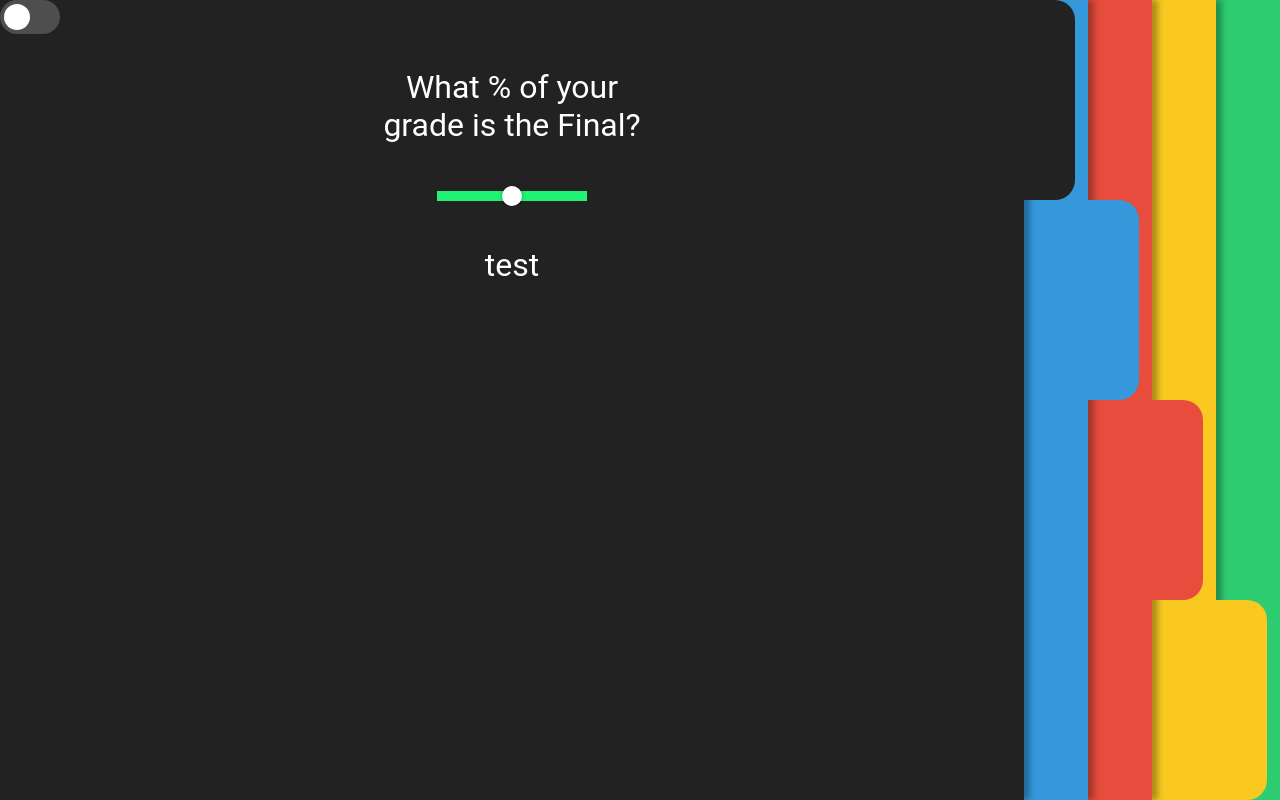
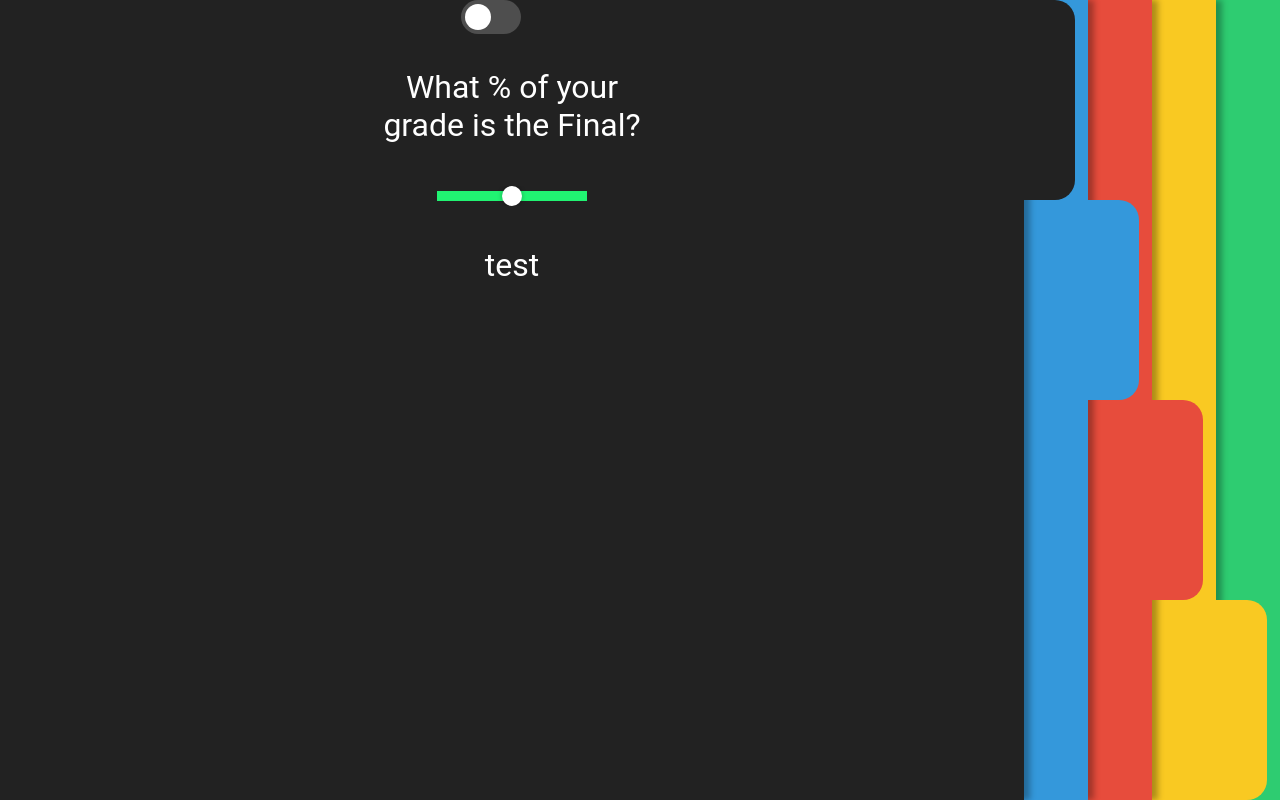
Before and after one commit to namanagar/GradeCalculator, a plain HTML site: page index.html in a window 1280 px wide. Drawn offline with nearby package versions, Linux system fonts and the light colour scheme.

Commit message:
horizontal align switch

```diff
--- a/css/uiElements.css
+++ b/css/uiElements.css
@@ -3,6 +3,7 @@
       display: inline-block;
       width: 60px;
       height: 34px;
+      left: 45%;
     }
 
 .switch input {display:none;}
```
